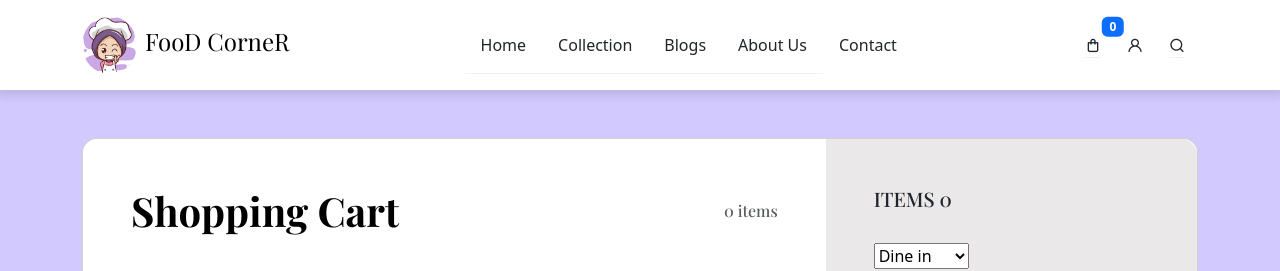
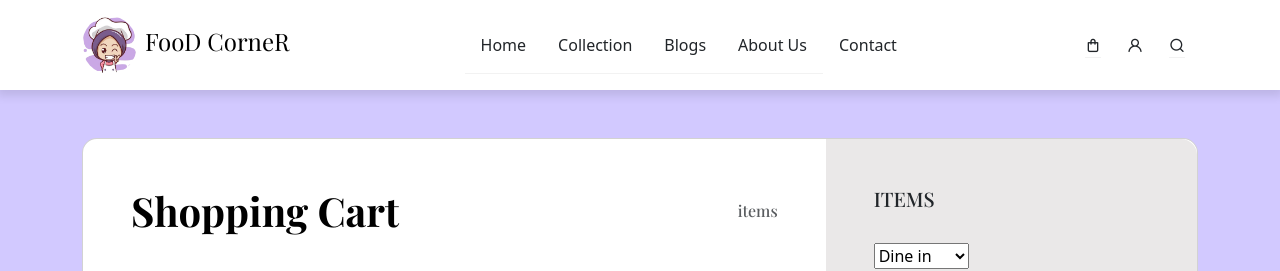
Before and after one commit to AlgonzaDJun/Food-Corner, a React (Create React App) app in the folder frontend/: page /cart in a window 1280 px wide. Shown: the top 271 px of the page. Built offline with nearby package versions, Linux system fonts and the light colour scheme; a web font is replaced by a local one.

Commit message:
if user login and not

```diff
--- a/frontend/src/components/Error.jsx
+++ b/frontend/src/components/Error.jsx
@@ -2,7 +2,7 @@ import React from "react";
 
 const Error = ({ text }) => {
   return (
-    <div class="alert alert-danger mx-2">
+    <div className="alert alert-danger mx-2">
       <strong>Error!</strong> {text}
     </div>
   );
--- a/frontend/src/components/Loading.jsx
+++ b/frontend/src/components/Loading.jsx
@@ -2,9 +2,9 @@ import React from "react";
 
 const Loading = () => {
   return (
-    <div class="d-flex justify-content-center">
-      <div class="spinner-border" role="status">
-        <span class="visually-hidden">Loading...</span>
+    <div className="d-flex justify-content-center">
+      <div className="spinner-border" role="status">
+        <span className="visually-hidden">Loading...</span>
       </div>
     </div>
   );
--- a/frontend/src/components/Navbar.jsx
+++ b/frontend/src/components/Navbar.jsx
@@ -37,7 +37,7 @@ const Navbar = () => {
                 <Link className="nav-link ml-auto" to={"/cart"}>
                   <i className="uil uil-shopping-bag"></i>
                   <span className="position-absolute top-0 start-100 translate-middle badge bg-primary">
-                    {cartItems.length}
+                    {currentUser && cartItems.length}
                   </span>
                 </Link>
               </li>
--- a/frontend/src/components/Success.jsx
+++ b/frontend/src/components/Success.jsx
@@ -2,7 +2,7 @@ import React from "react";
 
 const Success = ({ text }) => {
   return (
-    <div class="alert alert-success">
+    <div className="alert alert-success">
       <strong>Success!</strong> {text}
     </div>
   );
--- a/frontend/src/container/Cart.jsx
+++ b/frontend/src/container/Cart.jsx
@@ -47,7 +47,7 @@ const Cart = () => {
                               Shopping Cart
                             </h1>
                             <h6 className="mb-0 text-muted">
-                              {cartItems.length} items
+                              {currentUser && cartItems.length} items
                             </h6>
                           </div>
                           <hr className="my-3" />
@@ -148,7 +148,7 @@ const Cart = () => {
                         <div className="p-5">
                           <div className="d-flex justify-content-between mb-4">
                             <h5 className="text-uppercase">
-                              items {cartItems.length}
+                              items {currentUser && cartItems.length}
                             </h5>
                           </div>
 
```
